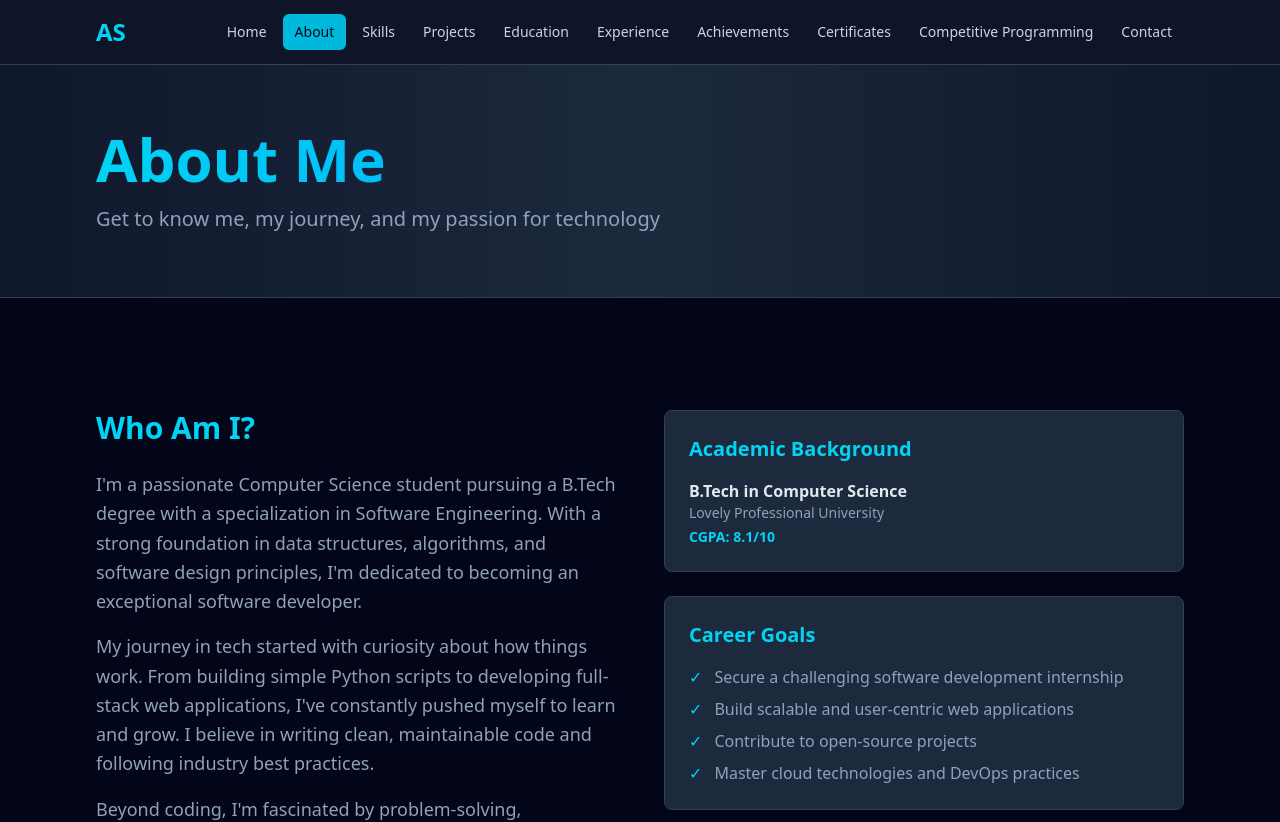
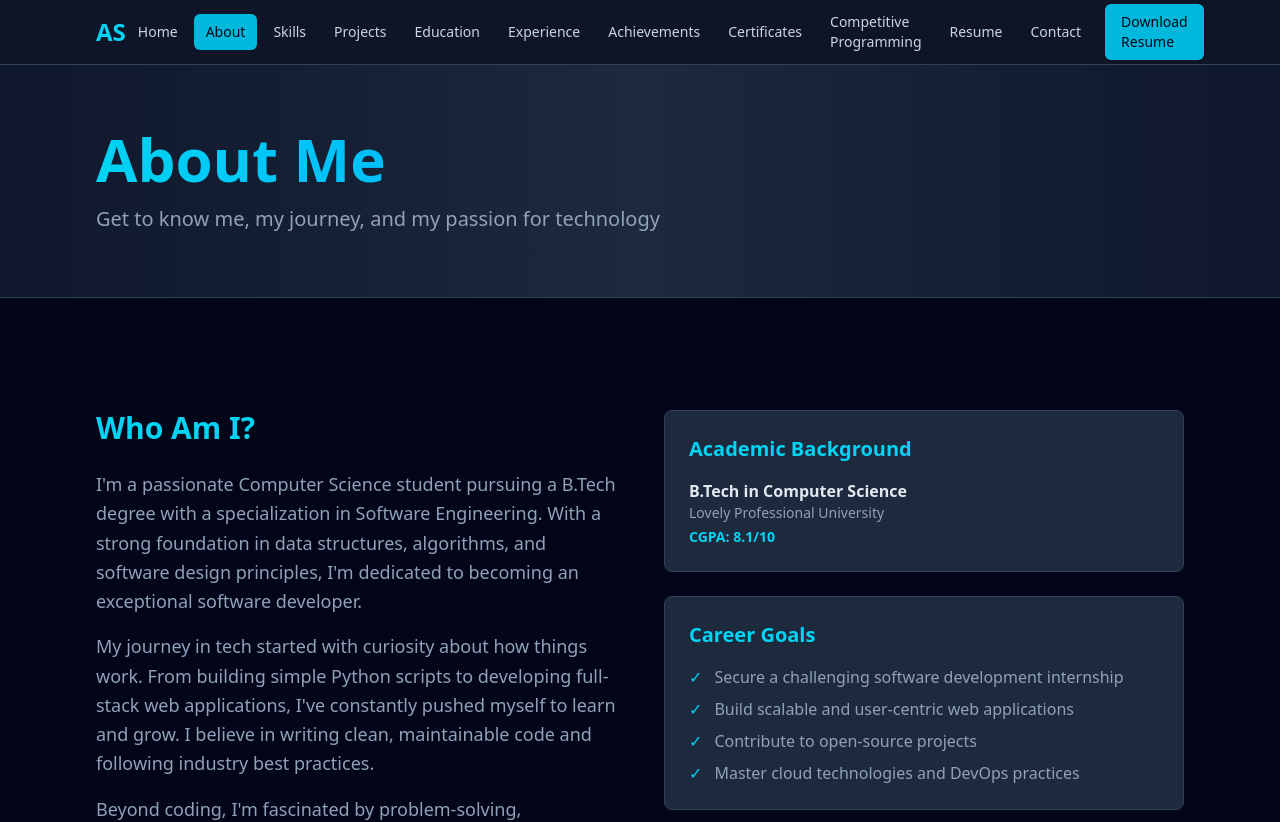
Before and after one commit to Amandeep-Singh07/Portfolio, a Next.js app: page /about in a window 1280 px wide. Shown: the top 822 px of the page. Built offline with nearby package versions, Linux system fonts and the light colour scheme.

Commit message:
portfolio

```diff
--- a/src/components/Navbar.tsx
+++ b/src/components/Navbar.tsx
@@ -18,6 +18,7 @@ export default function Navbar() {
     { name: "Achievements", href: "/achievements" },
     { name: "Certificates", href: "/certificates" },
     { name: "Competitive Programming", href: "/competitive-programming" },
+    { name: "Resume", href: "/resume" },
     { name: "Contact", href: "/contact" },
   ];
 
@@ -38,7 +39,7 @@ export default function Navbar() {
           </Link>
 
           {/* Desktop Navigation */}
-          <div className="hidden md:flex gap-1">
+          <div className="hidden md:flex gap-1 items-center">
             {navItems.map((item) => (
               <Link
                 key={item.href}
@@ -52,6 +53,13 @@ export default function Navbar() {
                 {item.name}
               </Link>
             ))}
+            <a
+              href="/resume.pdf"
+              download
+              className="ml-2 px-4 py-2 rounded-md text-sm font-medium bg-cyan-500 text-slate-950 hover:bg-cyan-400 transition-all duration-300"
+            >
+              Download Resume
+            </a>
           </div>
 
           {/* Mobile menu button */}
@@ -94,6 +102,13 @@ export default function Navbar() {
                 {item.name}
               </Link>
             ))}
+            <a
+              href="/resume.pdf"
+              download
+              className="block px-3 py-2 rounded-md text-base font-medium bg-cyan-500 text-slate-950 hover:bg-cyan-400 transition-all duration-300 text-center"
+            >
+              Download Resume
+            </a>
           </div>
         </div>
       )}
```
Also changed, not shown: 1 other file (tests, documents, lock files or other folders).
